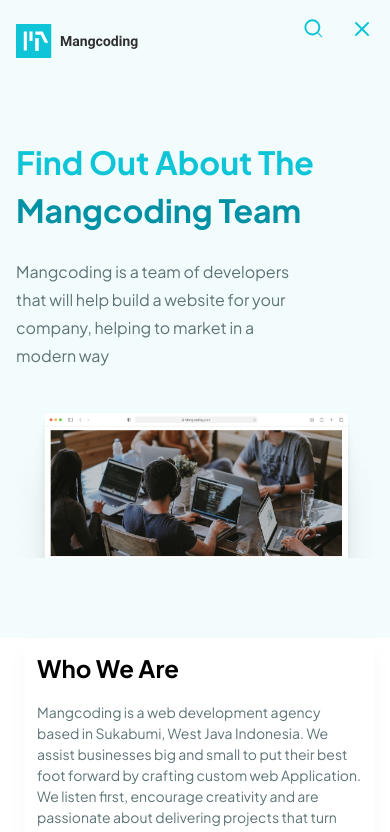
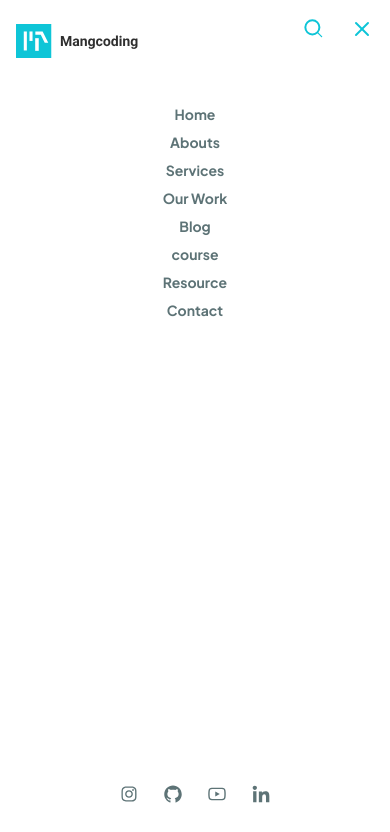
Before and after one commit to Hilmanfzn/mangcoding, a website: page index.html in a window 390 px wide. Both pictures are taken after a click on the button 362 px from the left and 29 px from the top of the page. Shown: the top 832 px of the page. Drawn offline with nearby package versions, Linux system fonts and the light colour scheme.

Commit message:
commit-first

```diff
--- a/assets/js/app.js
+++ b/assets/js/app.js
@@ -1,5 +1,12 @@
 function toggleMenu() {
     const getMenu = document.querySelector('.menu-toggle');
     getMenu.classList.toggle("Active")
+    showMenu()
     console.log(getMenu);
 }
+
+function showMenu() {
+    const getMenu = document.querySelector('.menu-show');
+    getMenu.classList.toggle("show")
+    console.log(getMenu);
+}
--- a/index.html
+++ b/index.html
@@ -65,13 +65,73 @@
         .Active .class-y {
             display: flex;
         }
+
+        .menu-show{
+            display: none;
+        }
+
+        .menu-show.show {
+            display: flex !important;
+            flex-direction: column;
+            justify-content: space-between;
+            position: absolute;
+            width: 100%;
+            top: 0;
+            left: 0;
+            background-color: white;
+            padding-top: 100px;
+            height: 100vh;
+            padding-bottom: 40px;
+        }
     </style>
 </head>
 
 <body>
 
     <header class="bg-bluerain">
-        <div class="container flex items-center justify-between bg-bluerain">
+        <div class="menu-show">
+            <ul class="text-center container ">
+                <li class="">
+                    <a href="#" class=" leading-loose font-bold text-[14px] text-greydark">Home</a>
+                </li>
+                <li class="">
+                    <a href="#" class=" leading-loose font-bold text-[14px]  text-greydark">Abouts</a>
+                </li>
+                <li class="">
+                    <a href="#" class=" leading-loose font-bold text-[14px]  text-greydark">Services</a>
+                </li>
+                <li class="">
+                    <a href="#" class=" leading-loose font-bold text-[14px]   text-greydark">Our Work</a>
+                </li>
+                <li class="">
+                    <a href="#" class=" leading-loose font-bold text-[14px]   text-greydark">Blog</a>
+                </li>
+                <li class="">
+                    <a href="#" class=" leading-loose font-bold text-[14px]  text-greydark">course</a>
+                </li>
+                <li class="">
+                    <a href="#" class=" leading-loose font-bold text-[14px]   text-greydark">Resource</a>
+                </li>
+                <li class="">
+                    <a href="#" class=" leading-loose font-bold text-[14px]  text-greydark">Contact</a>
+                </li>
+            </ul>
+            <div class="text-center flex justify-center gap-6">
+                <a href="https://www.instagram.com/mangcoding.official/" target="_blank">
+                    <img src="./assets/svg/ig2.svg" alt="">
+                </a>
+                <a href="https://github.com/mangcoding?tab=repositories" target="_blank">
+                    <img src="./assets/svg/git.svg" alt="">
+                </a>
+                <a href="https://www.youtube.com/channel/UCrekFxLeW-TpcoWD4nVitvQ" target="_blank">
+                    <img src="./assets/svg/yt2.svg" alt="">
+                </a>
+                <a href="https://www.linkedin.com/company/mangcoding" target="_blank">
+                    <img src="./assets/svg/in2.svg" alt="">
+                </a>
+            </div>
+        </div>
+        <div class="container relative z-50 flex items-center justify-between bg-transparent">
             <nav class="flex justify-center">
                 <div class="flex">
                     <a href="https://mangcoding.com/" target="_blank">
@@ -107,8 +167,6 @@
                             <a href="#" class="text-[14px] py-[32px] lg:block hidden  px-2 text-greydark">Contact</a>
                         </li>
                     </ul>
-
-
                 </div>
             </nav>
             <div class="flex gap-6">
@@ -274,7 +332,6 @@
                     <a href="https://www.instagram.com/mangcoding.official/" target="_blank">
                         <img src="./assets/svg/ig2.svg" alt="">
                     </a>
-
                     <a href="https://github.com/mangcoding?tab=repositories" target="_blank">
                         <img src="./assets/svg/git.svg" alt="">
                     </a>
@@ -284,7 +341,6 @@
                     <a href="https://www.linkedin.com/company/mangcoding" target="_blank">
                         <img src="./assets/svg/in2.svg" alt="">
                     </a>
-
                 </div>
                 <h2 class="mt-[16px] text-[16px] font-bold">Ardy CH Fahmi</h2>
                 <p class="text-[14px] text-greydark mt-[8px]">Back-End Development</p>
```
